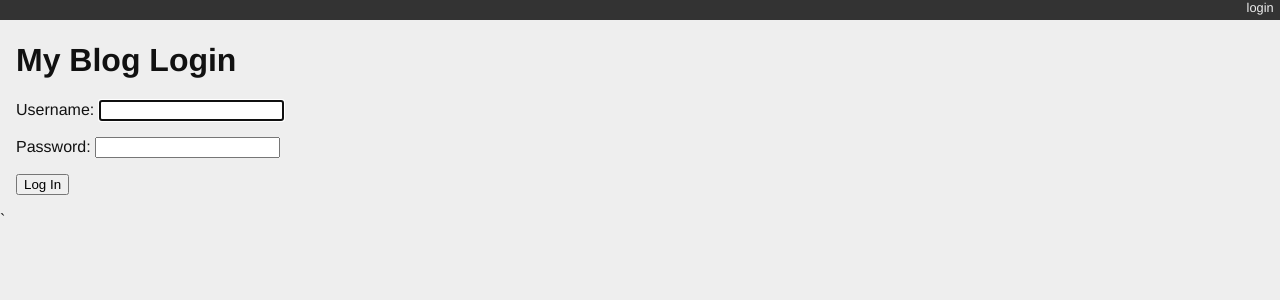
After one commit to tsulgrove/django_pollblog7_assign, a Django app: page /login/ in a window 1280 px wide. The commit adds this page. Shown: the top 300 px of the page. Run offline with Django 3.2, Linux system fonts and the light colour scheme.

Commit message:
add in login

```diff
--- a/mysite/settings.py
+++ b/mysite/settings.py
@@ -120,3 +120,5 @@
 # https://docs.djangoproject.com/en/2.1/howto/static-files/
 
 STATIC_URL = '/static/'
+LOGIN_URL = '/login/'
+LOGIN_REDIRECT_URL = '/'
--- a/mysite/templates/base.html
+++ b/mysite/templates/base.html
@@ -7,6 +7,18 @@
         <link type="text/css" rel="stylesheet" href="{% static 'django_blog.css' %}">
         </head>
         <body>
+
+            <div id="header">  {# header begins here #}
+                <ul id="control-bar">
+                    {% if user.is_authenticated %}
+                    {% if user.is_staff %}<li><a href="{% url 'admin:index' %}">admin</a></li>{% endif %}
+                     <li><a href="{% url 'logout' %}">logout</a></li>
+            {% else %}
+                <li><a href="{% url 'login' %}">login</a></li>
+           {% endif %}
+           </ul>
+          </div>
+
         <div id="container">
             <div id="content">
                 {% block content %}
--- /dev/null
+++ b/mysite/templates/login.html
@@ -0,0 +1,9 @@
+{% extends "base.html" %}
+
+{% block content %}
+<h1>My Blog Login</h1>
+<form action="" method="POST">{% csrf_token %}
+  {{ form.as_p }}
+  <p><input type="submit" value="Log In"></p>
+</form>
+{% endblock %}
--- a/mysite/urls.py
+++ b/mysite/urls.py
@@ -15,9 +15,12 @@
 """
 from django.contrib import admin
 from django.urls import path, include
+from django.contrib.auth.views import LoginView, LogoutView
 
 urlpatterns = [
     path('', include('blogging.urls')),
     path('polling/', include('polling.urls')),
     path('admin/', admin.site.urls),
+    path("login/", LoginView.as_view(template_name="login.html"), name="login"),
+    path("logout/", LogoutView.as_view(next_page="/"), name="logout"),
 ]
```
Also changed, not shown: db.sqlite3. Lines whose indentation alone changed are shown as unchanged.
